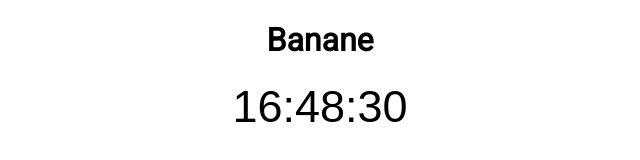
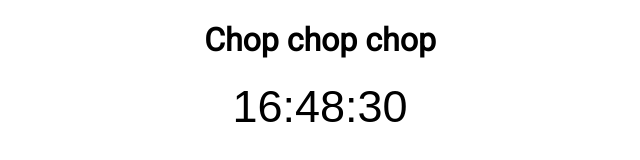
Before and after one commit to Arkedrille/lolClock, a plain HTML site: page index.html in a window 1280 px wide. Shown: the whole page, without its empty margins (320-960 px from the left). Drawn offline with Linux system fonts and the light colour scheme; a web font is replaced by a local one.

Commit message:
chop chop chop

```diff
--- a/index.html
+++ b/index.html
@@ -34,7 +34,7 @@
 
 <body onload="sTime()">
     <div class="center-div">
-        <h1>Banane</h1>
+        <h1>Chop chop chop</h1>
         <span class="clock-style"><div id="clock"></div></span>
     </div>
 </body>
```
